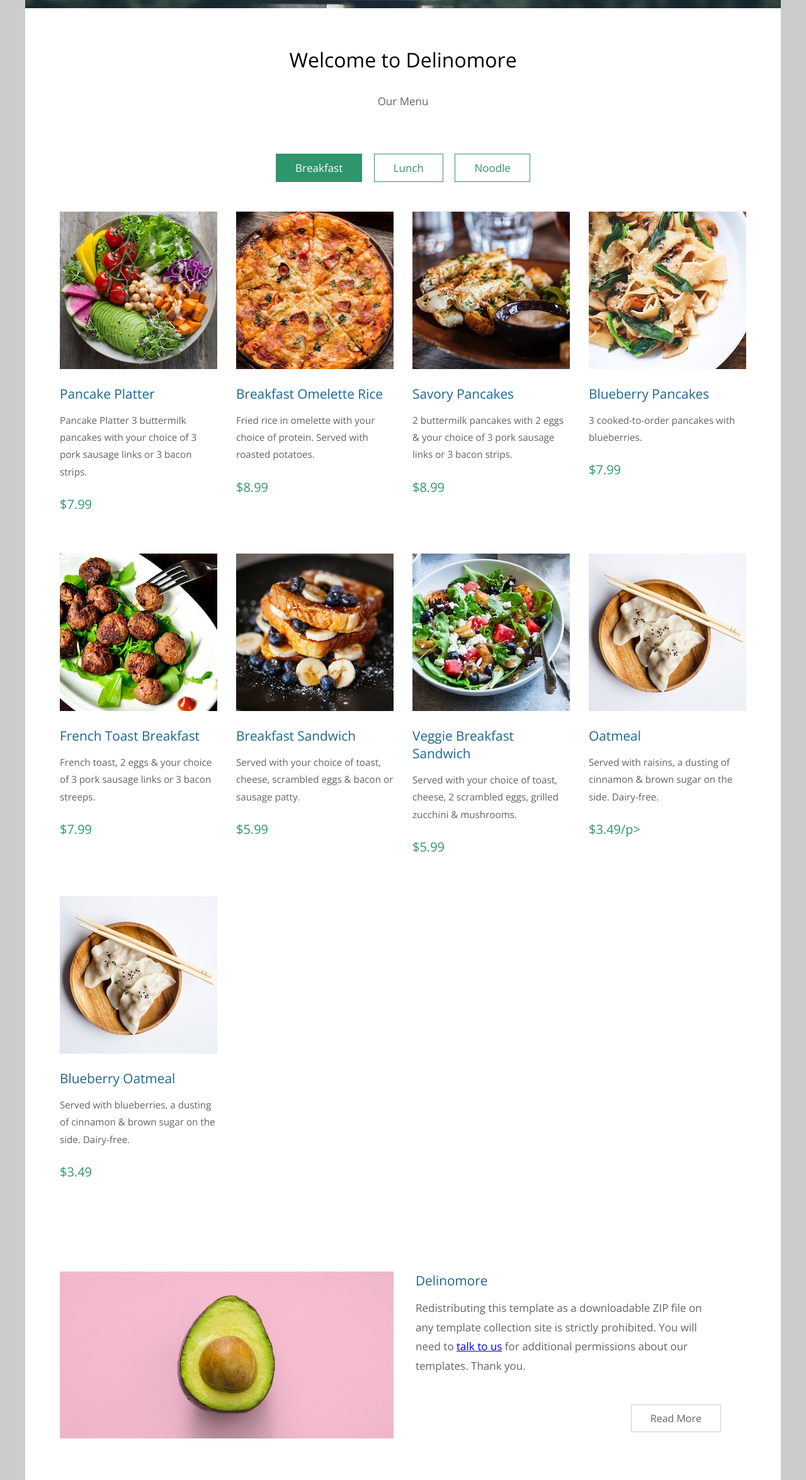
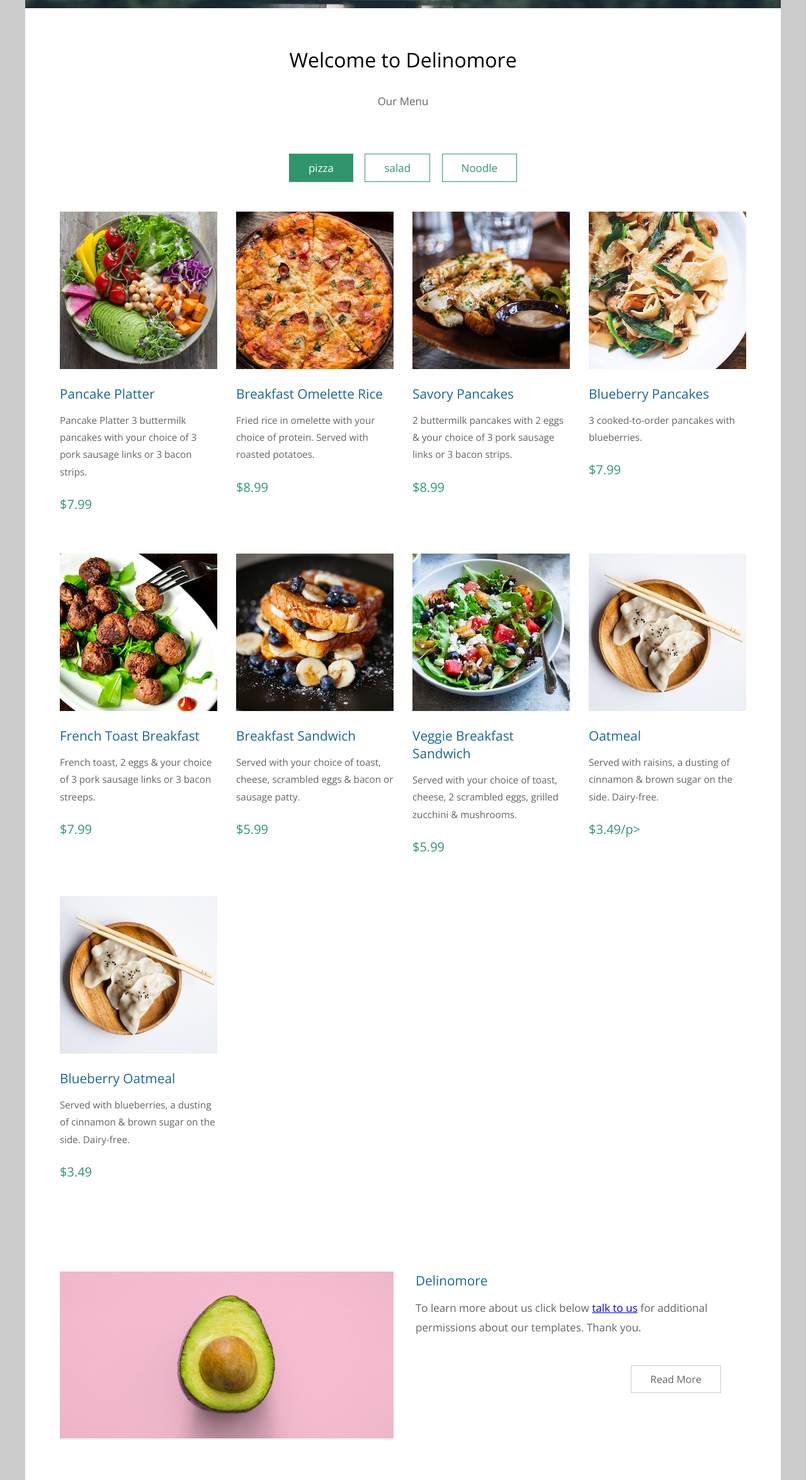
Before and after one commit to ntwoolery/Delinomore-, a plain HTML site: page index.html in a window 1280 px wide. Shown: the part 447-2797 px from the top of the page at 63% size. Drawn offline with nearby package versions, Linux system fonts and the light colour scheme.

Commit message:
Update index.html

```diff
--- a/index.html
+++ b/index.html
@@ -53,8 +53,8 @@ https://templatemo.com/tm-539-simple-house
 			<div class="tm-paging-links">
 				<nav>
 					<ul>
-						<li class="tm-paging-item"><a href="#" class="tm-paging-link active">Breakfast</a></li>
-						<li class="tm-paging-item"><a href="#" class="tm-paging-link">Lunch</a></li>
+						<li class="tm-paging-item"><a href="#" class="tm-paging-link active">pizza</a></li>
+						<li class="tm-paging-item"><a href="#" class="tm-paging-link">salad</a></li>
 						<li class="tm-paging-item"><a href="#" class="tm-paging-link">Noodle</a></li>
 					</ul>
 				</nav>
@@ -306,7 +306,7 @@ https://templatemo.com/tm-539-simple-house
 					<div class="col-md-6">
 						<div class="tm-description-box">
 							<h4 class="tm-gallery-title">Delinomore</h4>
-							<p class="tm-mb-45">Redistributing this template as a downloadable ZIP file on any template collection site is strictly prohibited. You will need to <a rel="nofollow" href="https://templatemo.com/contact">talk to us</a> for additional permissions about our templates. Thank you.</p>
+							<p class="tm-mb-45">To learn more about us click below <a rel="nofollow" href="https://templatemo.com/contact">talk to us</a> for additional permissions about our templates. Thank you.</p>
 							<a href="about.html" class="tm-btn tm-btn-default tm-right">Read More</a>
 						</div>
 					</div>
@@ -315,7 +315,7 @@ https://templatemo.com/tm-539-simple-house
 		</main>
 
 		<footer class="tm-footer text-center">
-			<p>Copyright &copy; 2020 Simple House
+			<p>Copyright &copy; 2020 Delinomore
 
             | Design: <a rel="nofollow" href="https://templatemo.com">TemplateMo</a></p>
 		</footer>
```
